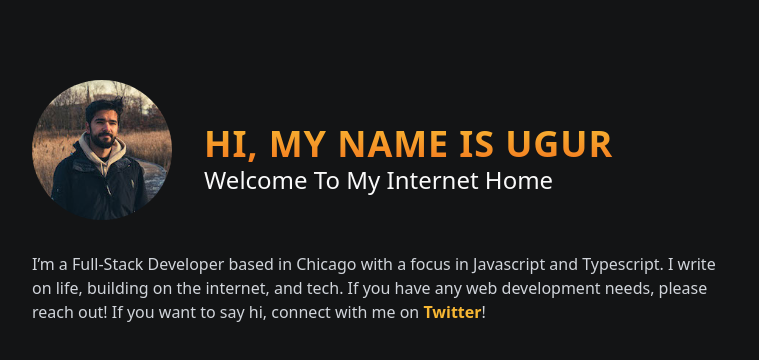
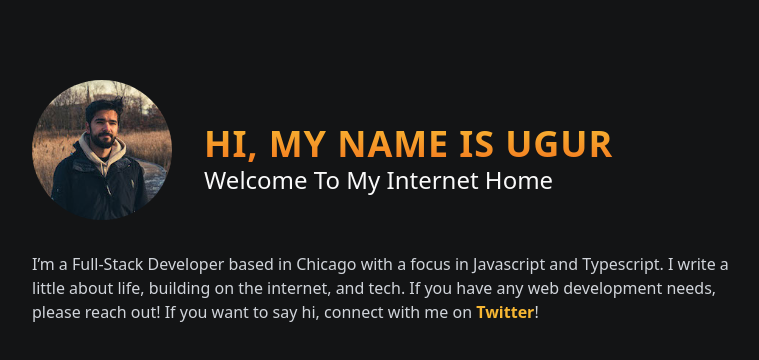
Before and after one commit to Uarmagan/ugurarmagan.com, a Next.js app: page / in a window 1280 px wide. Shown: the top 360 px of the page, without its empty margins (256-1015 px from the left). Built offline with nearby package versions, Linux system fonts and the light colour scheme; what @tailwindcss/typography would draw is missing.

Commit message:
grammar change

```diff
--- a/pages/index.js
+++ b/pages/index.js
@@ -24,9 +24,9 @@ export default function Home() {
         </div>
         <p className="items-center  mt-8 text-center text-gray-300 sm:w-11/12 sm:text-left prose">
           I’m a Full-Stack Developer based in Chicago with a focus in Javascript
-          and Typescript. I write on life, building on the internet, and tech.
-          If you have any web development needs, please reach out! If you want
-          to say hi, connect with me on{' '}
+          and Typescript. I write a little about life, building on the internet,
+          and tech. If you have any web development needs, please reach out! If
+          you want to say hi, connect with me on{' '}
           <Link href="https://twitter.com/UgurArma" passHref>
             <span className="font-semibold text-orange">Twitter</span>
           </Link>
```
